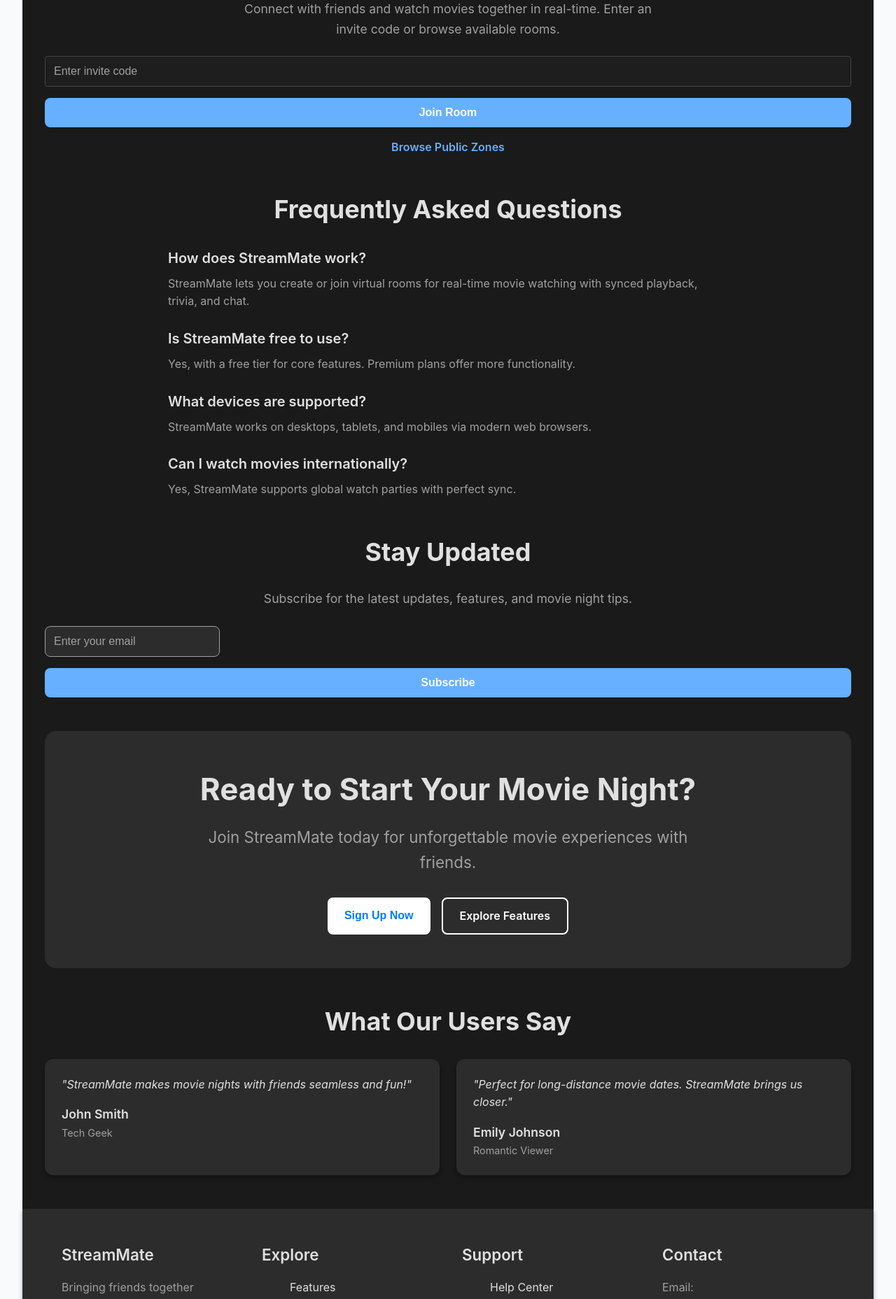
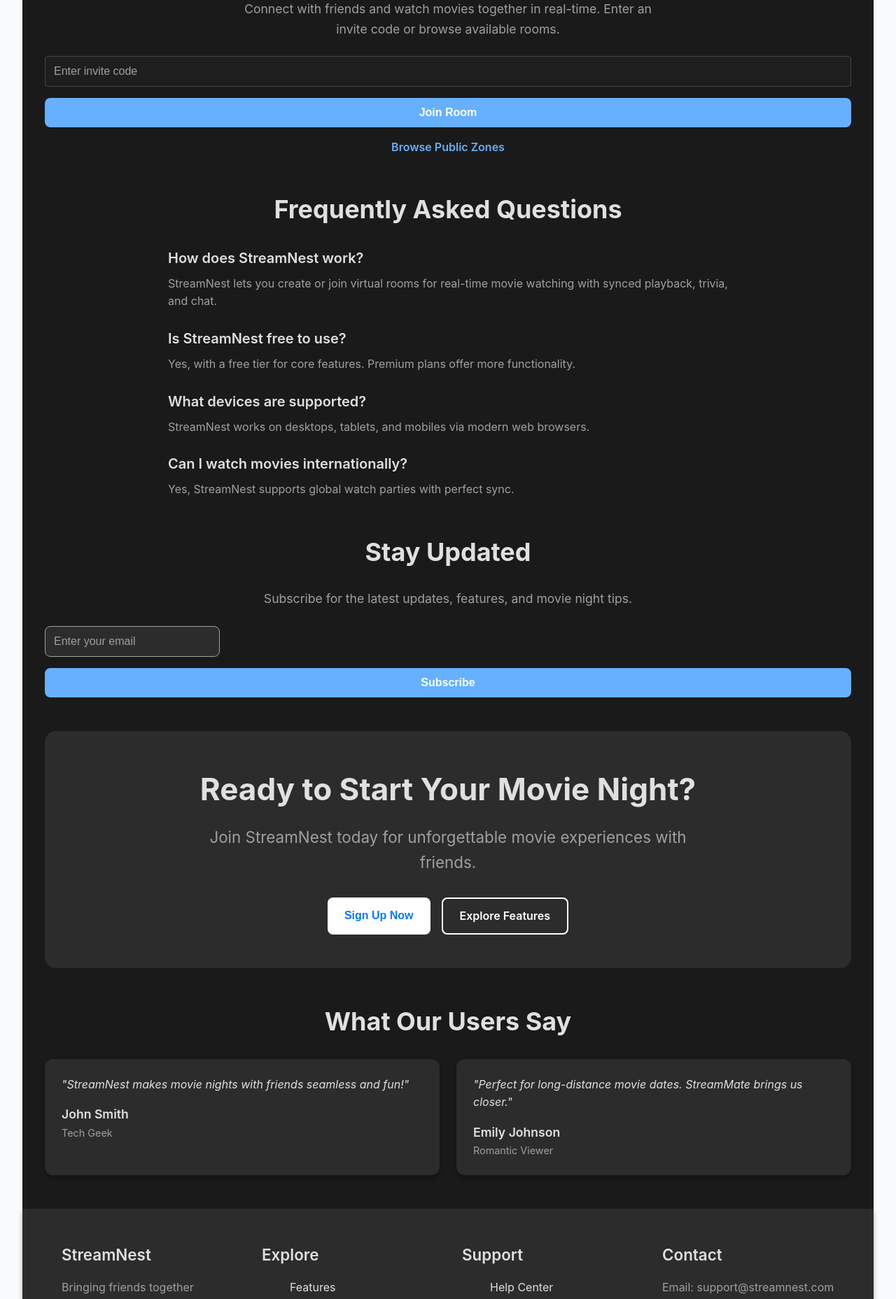
Before and after one commit to puviyarasu12/Stream-frontend, a React (Create React App) app: page / in a window 1280 px wide. Shown: the part 880-2737 px from the top of the page at 70% size. Built offline with nearby package versions, Linux system fonts and the light colour scheme.

Commit message:
Update Home.jsx

```diff
--- a/src/components/Home.jsx
+++ b/src/components/Home.jsx
@@ -67,7 +67,7 @@
       id: 1,
       name: 'John Smith',
       role: 'Tech Geek',
-      text: 'StreamMate makes movie nights with friends seamless and fun!',
+      text: 'StreamNest makes movie nights with friends seamless and fun!',
     },
     {
       id: 2,
@@ -83,7 +83,7 @@
       <header className="site-header" role="banner">
         <div className="header-container">
           <div className="logo" role="img" aria-label="Stream Mate Logo">
-            Stream Mate
+            StreamNest
           </div>
           <button
             className="hamburger-button"
@@ -117,7 +117,7 @@
       <main className="home-container" role="main">
         <section className="hero" aria-labelledby="hero-title">
           <h1 id="hero-title" className="hero-title">
-            Welcome to Stream Mate
+            Welcome to StreamNest
           </h1>
           <p className="hero-subtitle">
             Your ultimate platform for streaming and social movie experiences. Connect, watch, and share with friends in real-time.
@@ -138,7 +138,7 @@
             About Project
           </h2>
           <p className="section-text">
-            Stream Mate is a social movie streaming platform that allows users to connect, watch, and share movies in real-time with friends and family. It features synchronized playback, chat, trivia games, and more to enhance the shared viewing experience.
+            StreamNest is a social movie streaming platform that allows users to connect, watch, and share movies in real-time with friends and family. It features synchronized playback, chat, trivia games, and more to enhance the shared viewing experience.
           </p>
         </section>
 
@@ -176,20 +176,20 @@
             <div className="faq-container">
               {[
                 {
-                  question: 'How does StreamMate work?',
-                  answer: 'StreamMate lets you create or join virtual rooms for real-time movie watching with synced playback, trivia, and chat.',
+                  question: 'How does StreamNest work?',
+                  answer: 'StreamNest lets you create or join virtual rooms for real-time movie watching with synced playback, trivia, and chat.',
                 },
                 {
-                  question: 'Is StreamMate free to use?',
+                  question: 'Is StreamNest free to use?',
                   answer: 'Yes, with a free tier for core features. Premium plans offer more functionality.',
                 },
                 {
                   question: 'What devices are supported?',
-                  answer: 'StreamMate works on desktops, tablets, and mobiles via modern web browsers.',
+                  answer: 'StreamNest works on desktops, tablets, and mobiles via modern web browsers.',
                 },
                 {
                   question: 'Can I watch movies internationally?',
-                  answer: 'Yes, StreamMate supports global watch parties with perfect sync.',
+                  answer: 'Yes, StreamNest supports global watch parties with perfect sync.',
                 },
               ].map((faq, index) => (
                 <div key={index} className="faq-item">
@@ -233,7 +233,7 @@
               Ready to Start Your Movie Night?
             </h2>
             <p className="cta-text">
-              Join StreamMate today for unforgettable movie experiences with friends.
+              Join StreamNest today for unforgettable movie experiences with friends.
             </p>
             <div className="hero-buttons">
               <button
@@ -276,7 +276,7 @@
         <div className="container">
           <div className="footer-grid">
             <div className="footer-section">
-              <h3 className="footer-title">StreamMate</h3>
+              <h3 className="footer-title">StreamNest</h3>
               <p className="footer-text">
                 Bringing friends together through shared movie experiences since 2025.
               </p>
@@ -341,7 +341,7 @@
             </div>
             <div className="footer-section">
               <h3 className="footer-title">Contact</h3>
-              <p className="footer-text">Email: support@streammate.com</p>
+              <p className="footer-text">Email: support@streamnest.com</p>
               <p className="footer-text">Phone: (123) 456-7890</p>
               <p className="footer-text">Address: 123 Movie St, Cinema City, USA</p>
             </div>
```
